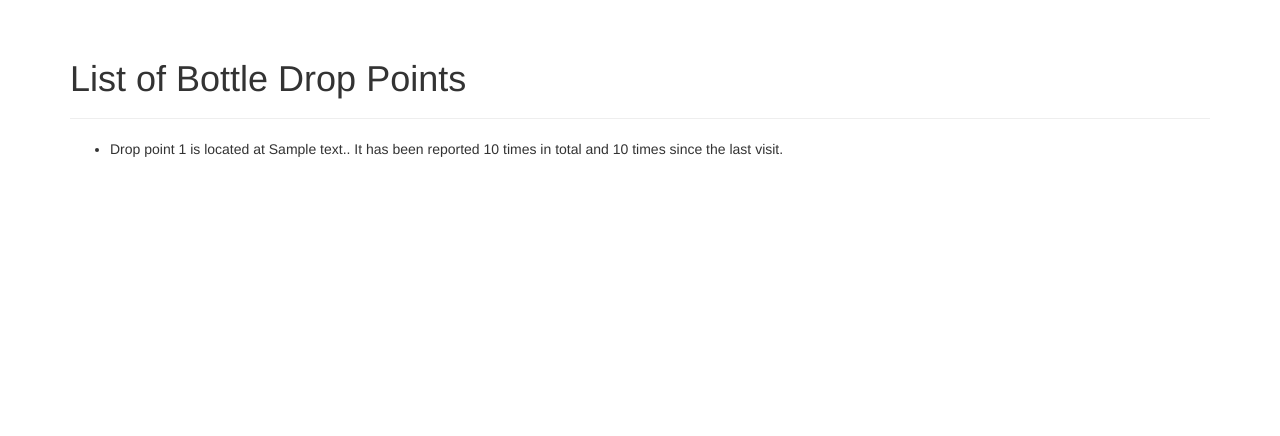
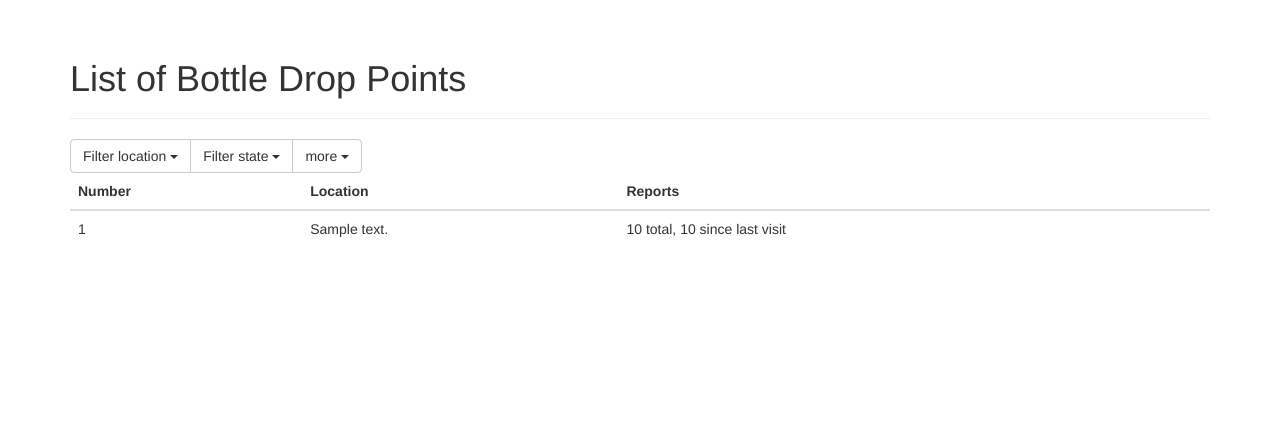
Before and after one commit to c3bottles/c3bottles, a Flask app: template templates/list.html in a window 1280 px wide. Shown: the part 51-487 px from the top of the page. Run offline with Flask 2, Linux system fonts and the light colour scheme; the template is opened without the code that fills it: most values are stand-ins (such as "Sample title", 1, 10 or a date in 2020); parts of the project's set-up code (start-up, migrations or seed data) failed here and were passed over; some libraries are stand-ins or nearby versions.

Commit message:
Add list filters
The drop point list is now a table and has some buttons on top that allow
filtering the rows. The first two buttons do not yet work but later are
intended for filtering drop points based on location or state. The third
button already contains an option to switch display of removed drop points.
The color of the button indicates wether filters are active or not.

The CSS file has been renamed to c3bottles.css to avoid confusion. The CSS
disables transitions for the rows filtered out to make that look less broken.
Some Javascript has been added for the fancy dropdown button state indication.

```diff
--- a/static/css/theme.css
+++ b/static/css/c3bottles.css
@@ -28,4 +28,12 @@ body {
 	padding-top: 10px;
 }
 
+.dp-removed {
+	-webkit-transition: height 0.001s;
+	-moz-transition: height 0.001s;
+	-ms-transition: height 0.001s;
+	-o-transition: height 0.001s;
+	transition: height 0.001s;
+}
+
 /* vim: set noexpandtab ts=2 sw=2: */
--- /dev/null
+++ b/static/js/c3bottles.js
@@ -0,0 +1,16 @@
+$('body').on('click', 'a[data-toggle=collapse]', function() {
+	var _self = $(this);
+	var _group = _self.parent().parent().parent();
+	var _button = _group.children('button');
+	var _target = $(_self.attr('data-target'));
+	if (_target.hasClass('in')) {
+		_self.parent().removeClass('active');
+	} else {
+		_self.parent().addClass('active');
+	}
+	if (_group.find("li.active").length > 0) {
+		_button.removeClass("btn-default").addClass("btn-primary");
+	} else {
+		_button.removeClass("btn-primary").addClass("btn-default");
+	}
+});
--- a/templates/layout.html
+++ b/templates/layout.html
@@ -6,7 +6,7 @@
 		<meta name="viewport" content="width=device-width, initial-scale=1">
 		<title>c3bottles{% if title %} - {{ title }}{% endif %}</title>
 		<link href="{{ url_for('static', filename='vendor/bootstrap/css/bootstrap.min.css') }}" rel="stylesheet">
-		<link href="{{ url_for('static', filename='css/theme.css') }}" rel="stylesheet">
+		<link href="{{ url_for('static', filename='css/c3bottles.css') }}" rel="stylesheet">
 	</head>
 	<body role="document">
 {% include 'navbar.html' %}
@@ -16,6 +16,7 @@
 {% include 'footer.html' %}
 		<script src="{{ url_for('static', filename='vendor/jquery/jquery.min.js') }}"></script>
 		<script src="{{ url_for('static', filename='vendor/bootstrap/js/bootstrap.min.js') }}"></script>
+		<script src="{{ url_for('static', filename='js/c3bottles.js') }}"></script>
 	</body>
 </html>
 {# vim: set noexpandtab ts=2 sw=2: #}
--- a/templates/list.html
+++ b/templates/list.html
@@ -4,18 +4,49 @@
 			<div class="page-header">
 				<h1>{{ title }}</h1>
 			</div>
-			<ul>
+			<div class="btn-group" role="group" aria-label="filters">
+				<button type="button" class="btn btn-default" data-toggle="dropdown" aria-haspopup="true" aria-expanded="false">
+					Filter location <span class="caret"></span>
+				</button>
+				<!-- TODO: implement location filter -->
+				<button type="button" class="btn btn-default" data-toggle="dropdown" aria-haspopup="true" aria-expanded="false">
+					Filter state <span class="caret"></span>
+				</button>
+				<!-- TODO: implement state filter -->
+				<div class="btn-group" role="group">
+					<button type="button" class="btn btn-default dropdown-toggle" data-toggle="dropdown" aria-haspopup="true" aria-expanded="false">
+						more <span class="caret"></span>
+					</button>
+					<ul class="dropdown-menu" role="menu">
+						<li><a data-toggle="collapse" data-target=".dp-removed" href="#">Show removed drop points</a></li>
+					</ul>
+				</div>
+			</div>
+			<table class="table">
+				<thead>
+					<tr><th>Number</th><th>Location</th><th>Reports</th></tr>
+				</thead>
+				<tbody>
 				{% for dp in all_dps %}
-				<li>{{ "<s>"|safe if dp.removed }}
-					Drop point {{ dp.number }} is located at
-					{{
-						dp.location.description if dp.location.description
-						else "an unknown location"
-					}}.
-					It has been reported {{ dp.reports_total }} times in total and
-					{{ dp.reports_new }} times since the last visit.
-				{{ "</s>"|safe if dp.removed }}</li>
+				<tr{{ {"class": "dp-removed collapse"}|xmlattr if dp.removed }}>
+					<td>
+						{{ "<s>"|safe if dp.removed }}
+						{{ dp.number }}
+						{{ "</s>"|safe if dp.removed }}
+					</td>
+					<td>
+						{{ "<s>"|safe if dp.removed }}
+						{{ dp.location.description if dp.location.description else "unknown" }}
+						{{ "</s>"|safe if dp.removed }}
+					</td>
+					<td>
+						{{ "<s>"|safe if dp.removed }}
+						{{ dp.reports_total }} total,	{{ dp.reports_new }} since last visit
+						{{ "</s>"|safe if dp.removed }}
+					</td>
+				</tr>
 				{% endfor %}
-			</ul>
+				</tbody>
+			</table>
 {% endblock %}
 {# vim: set noexpandtab ts=2 sw=2: #}
```
Also changed, not shown: 1 other file.
